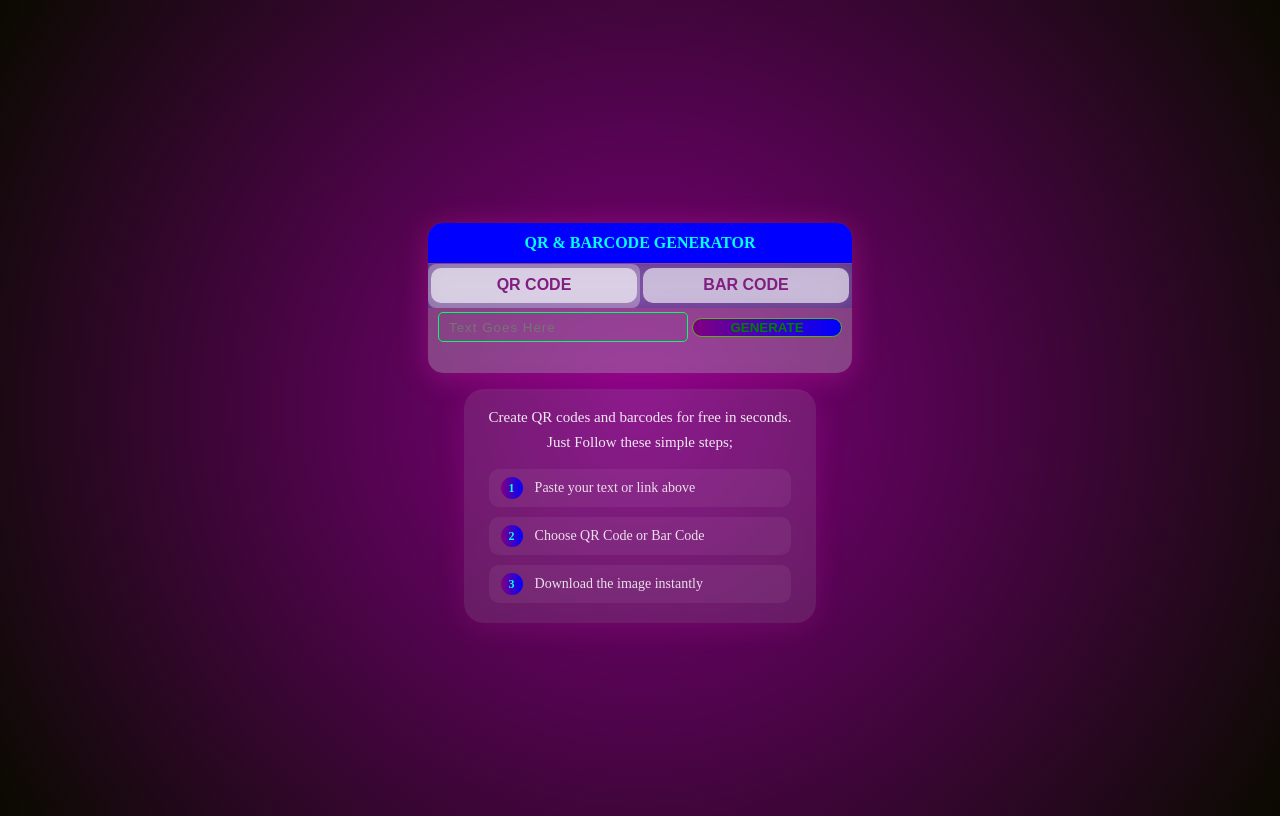
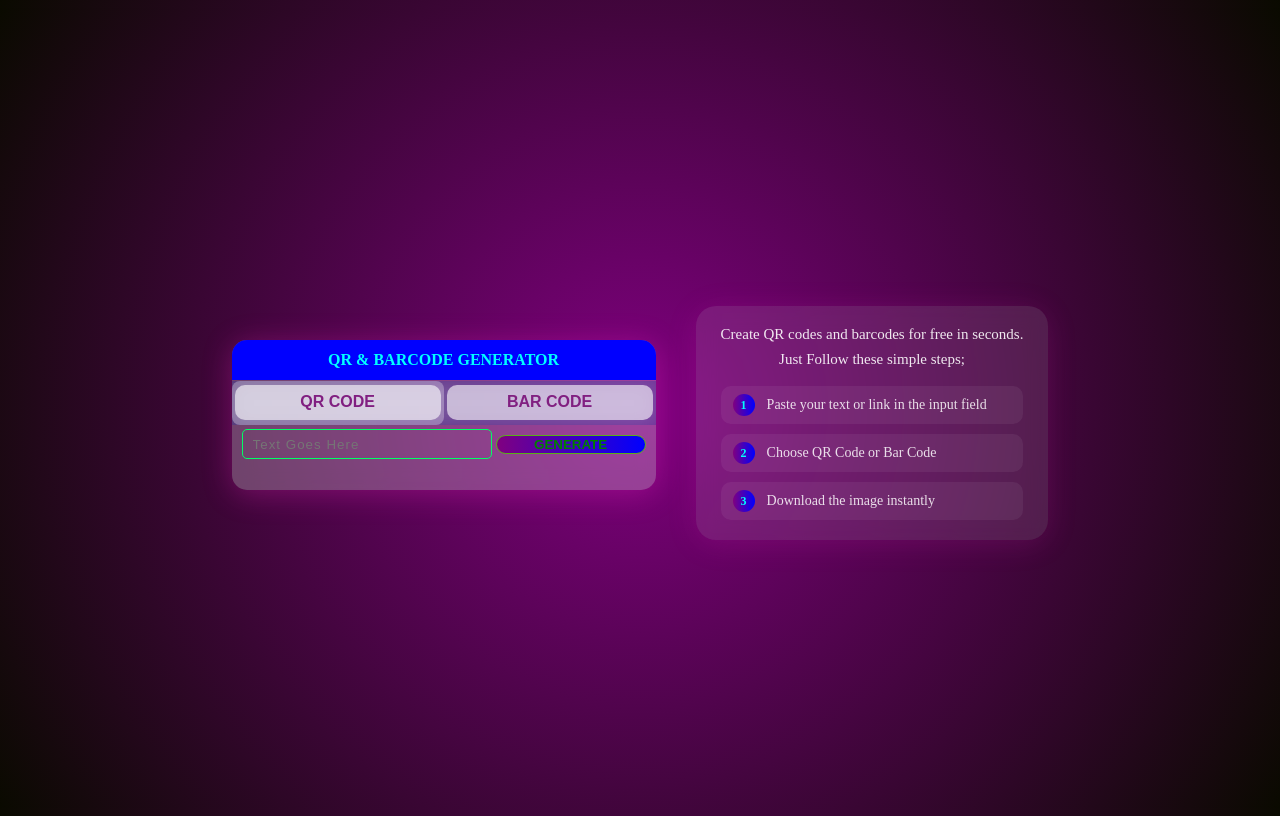
Before and after one commit to MwesigwaLewis/QR_Barcode-Maker, a Flask app: page / in a window 1280 px wide. Run offline with Flask 3, Linux system fonts and the light colour scheme.

Commit message:
UX adjust

```diff
--- a/static/style.css
+++ b/static/style.css
@@ -42,10 +42,11 @@ html,body{
 
 .content{
     display: flex;
-    flex-direction: column;
+    flex-direction: row;
     align-items: center;
     justify-content: center;
     justify-self: center;
+    gap: 40px;
 }
 .selection-slider{
     display: flex;
--- a/templates/index.html
+++ b/templates/index.html
@@ -50,7 +50,7 @@
     <p>Create QR codes and barcodes for free in seconds.</p>
     <p>Just Follow these simple steps;</p>
         <ol>
-            <li>Paste your text or link above</li>
+            <li>Paste your text or link in the input field</li>
             <li>Choose QR Code or Bar Code</li>
             <li>Download the image instantly</li>
         </ol>
```
Also changed, not shown: static/generated/c213b6a64ece497a9fb4cc1b6d7b6122.png (added).
